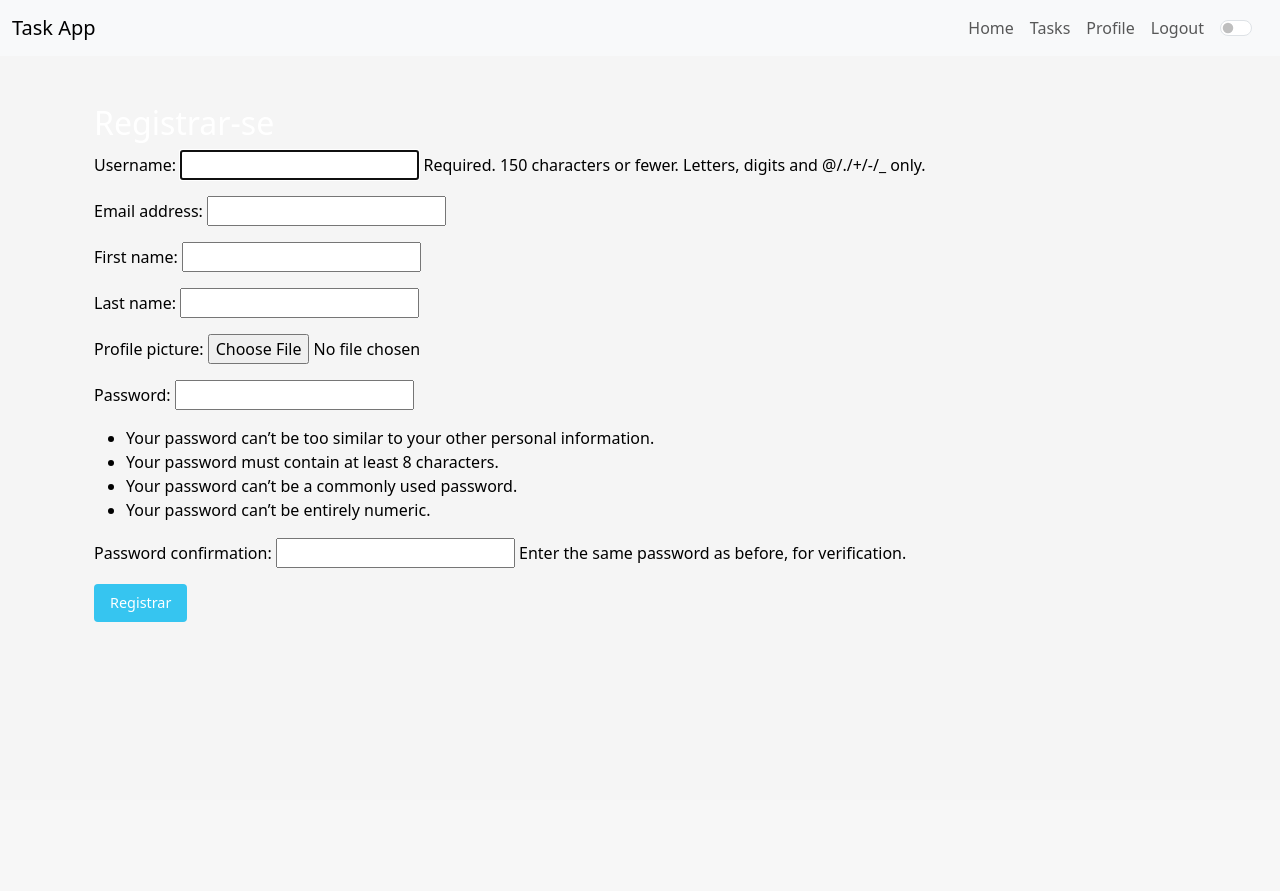
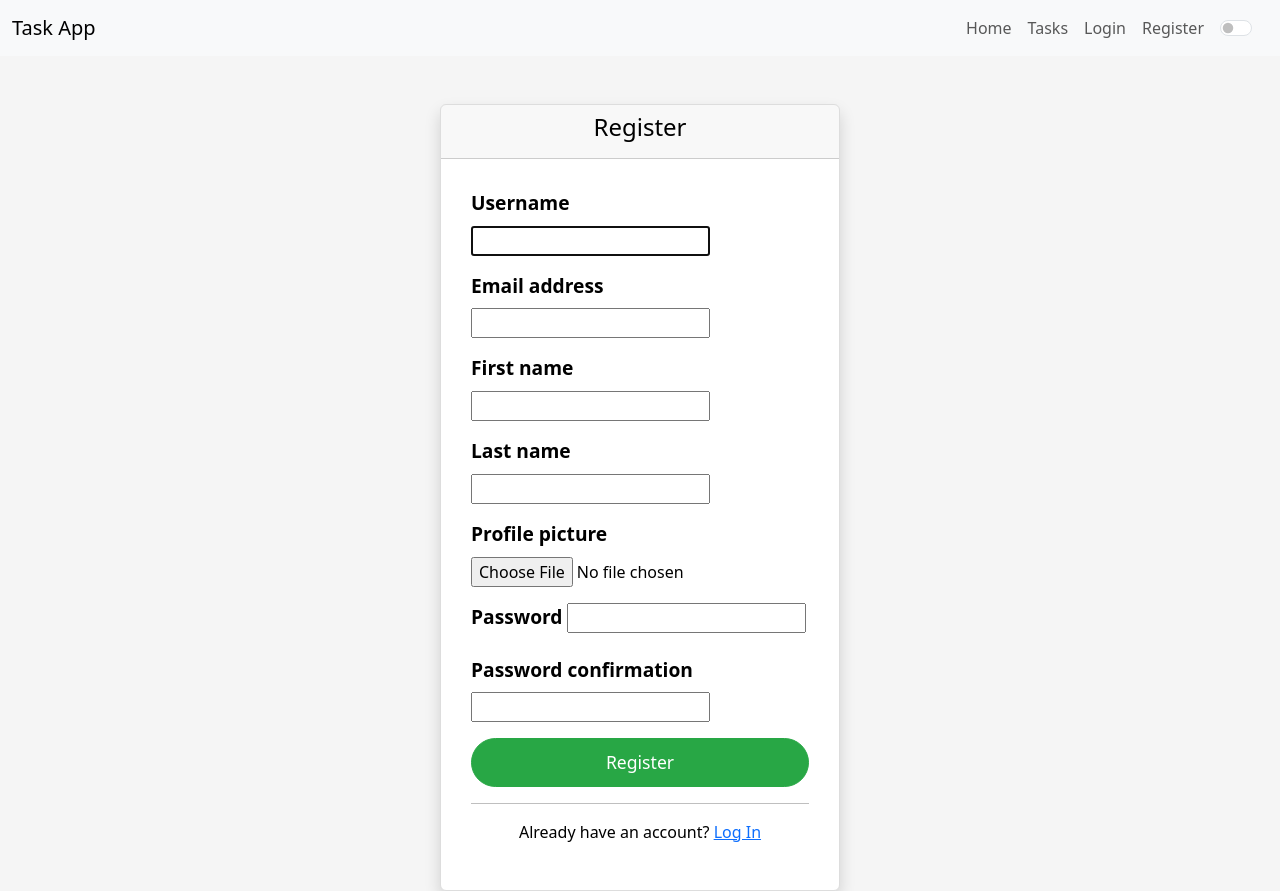
Before and after one commit to leolocatelli/Final-Project-Assessment-UCD, a Django app: page /accounts/register/ in a window 1280 px wide. Before the commit the page ends 622 px from the top, so only its background shows below. Run offline with Django 5.2, Linux system fonts and the light colour scheme; some web fonts are replaced.

Commit message:
login, logout and register implementation

```diff
--- a/accounts/templates/registration/register.html
+++ b/accounts/templates/registration/register.html
@@ -1,12 +1,29 @@
 {% extends 'base.html' %}
-
 {% block content %}
-<div class="container mt-5">
-    <h2>Registrar-se</h2>
-    <form method="POST" enctype="multipart/form-data">
-        {% csrf_token %}
-        {{ form.as_p }}
-        <button type="submit" class="btn btn-primary">Registrar</button>
-    </form>
+<div class="container mt-5 d-flex justify-content-center">
+    <div class="card card-theme shadow" style="width: 100%; max-width: 400px;">
+        <div class="card-header text-center">
+            <h4>Register</h4>
+        </div>
+        <div class="card-body">
+            <form method="POST" enctype="multipart/form-data">
+                {% csrf_token %}
+                {% for field in form %}
+                <div class="mb-3">
+                    <label class="form-label"><strong>{{ field.label }}</strong></label>
+                    {{ field }}
+                    {% if field.errors %}
+                    <div class="text-danger">{{ field.errors }}</div>
+                    {% endif %}
+                </div>
+                {% endfor %}
+                <button type="submit" class="btn btn-success w-100">Register</button>
+            </form>
+            <hr>
+            <p class="text-center">
+                Already have an account? <a href="{% url 'login' %}">Log In</a>
+            </p>
+        </div>
+    </div>
 </div>
 {% endblock %}
--- a/accounts/urls.py
+++ b/accounts/urls.py
@@ -4,8 +4,8 @@ from . import views
 
 
 urlpatterns = [
-    path('login/', auth_views.LoginView.as_view(), name='login'),
-    path('logout/', auth_views.LogoutView.as_view(), name='logout'),
+    path('login/', auth_views.LoginView.as_view(template_name='registration/login.html', next_page='task_list'), name='login'),
+    path('logout/', auth_views.LogoutView.as_view(next_page='home'), name='logout'),
     path('register/', views.register, name='register'),
     path('profile/', views.user_profile, name='user_profile'),
     path('profile/edit/', views.edit_profile, name='edit_profile'),
--- a/accounts/views.py
+++ b/accounts/views.py
@@ -10,8 +10,8 @@ def register(request):
         form = CustomUserCreationForm(request.POST, request.FILES)
         if form.is_valid():
             form.save()
-            messages.success(request, 'Sua conta foi criada com sucesso! Faça login para continuar.')
-            return redirect('login')
+            messages.success(request, 'Registration successful! Please log in.')
+            return redirect('login')  # Redireciona para a página de login
     else:
         form = CustomUserCreationForm()
     return render(request, 'registration/register.html', {'form': form})
--- a/task_management/static/css/custom.css
+++ b/task_management/static/css/custom.css
@@ -39,6 +39,21 @@ body .card-theme {
     color: #000;
     border: 1px solid #ddd;
 }
+
+body.dark-theme .card {
+    background-color: #333 !important;
+    color: #fff !important;
+}
+body.dark-theme .card-header {
+    background-color: #444 !important;
+    color: #ddd !important;
+}
+body.dark-theme .btn {
+    border-color: #666 !important;
+}
+
+
+
 /* Estilo dos cartões */
 .task-card {
     background-color: var(--card-background-color);
--- a/task_management/static/css/main.f855e6bc.css
+++ /dev/null
@@ -1,2 +0,0 @@
-body{-webkit-font-smoothing:antialiased;-moz-osx-font-smoothing:grayscale;font-family:-apple-system,BlinkMacSystemFont,Segoe UI,Roboto,Oxygen,Ubuntu,Cantarell,Fira Sans,Droid Sans,Helvetica Neue,sans-serif;margin:0}code{font-family:source-code-pro,Menlo,Monaco,Consolas,Courier New,monospace}.App{text-align:center}.App-logo{height:40vmin;pointer-events:none}@media (prefers-reduced-motion:no-preference){.App-logo{animation:App-logo-spin 20s linear infinite}}.App-header{align-items:center;background-color:#282c34;color:#fff;display:flex;flex-direction:column;font-size:calc(10px + 2vmin);justify-content:center;min-height:100vh}.App-link{color:#61dafb}@keyframes App-logo-spin{0%{transform:rotate(0deg)}to{transform:rotate(1turn)}}
-/*# sourceMappingURL=main.f855e6bc.css.map*/
--- a/task_management/templates/base.html
+++ b/task_management/templates/base.html
@@ -13,14 +13,12 @@
     <!-- Optional: seus próprios estilos -->
     <link href="{% static 'css/custom.css' %}" rel="stylesheet">
     <link href="https://fonts.googleapis.com/css2?family=Noto+Color+Emoji&display=swap" rel="stylesheet">
-
-
 </head>
 <body>
     <!-- Barra de Navegação -->
     <nav class="navbar navbar-expand-lg navbar-light bg-light">
         <div class="container-fluid">
-            <a class="navbar-brand" href="#">Task App</a>
+            <a class="navbar-brand" href="{% url 'home' %}">Task App</a>
             <button class="navbar-toggler" type="button" data-bs-toggle="collapse" data-bs-target="#navbarNav">
                 <span class="navbar-toggler-icon"></span>
             </button>
@@ -35,13 +33,29 @@
                         <a class="nav-link" href="{% url 'task_list' %}">Tasks</a>
                     </li>
 
+                    {% if user.is_authenticated %}
+                    <!-- Link para Profile e Logout quando o usuário está logado -->
                     <li class="nav-item">
                         <a class="nav-link" href="{% url 'user_profile' %}">Profile</a>
                     </li>
-                    <!-- Link para Logout -->
                     <li class="nav-item">
-                        <a class="nav-link" href="{% url 'logout' %}">Logout</a>
+                        <form method="post" action="{% url 'logout' %}" class="d-inline">
+                            {% csrf_token %}
+                            <button type="submit" class="nav-link" >
+                                Logout
+                            </button>
+                        </form>
                     </li>
+                    {% else %}
+                    <!-- Link para Login e Register quando o usuário não está logado -->
+                    <li class="nav-item">
+                        <a class="nav-link" href="{% url 'login' %}">Login</a>
+                    </li>
+                    <li class="nav-item">
+                        <a class="nav-link" href="{% url 'register' %}">Register</a>
+                    </li>
+                    {% endif %}
+
                     <!-- Botão de alternar tema -->
                     <li class="nav-item d-flex align-items-center m-2">
                         <div class="form-switch">
@@ -100,19 +114,4 @@
 
         console.log("Tema inicial:", savedTheme); // Debug no console
     });
-
-
-// Aplica o tema salvo no localStorage ao carregar a página
-document.addEventListener("DOMContentLoaded", function () {
-    const savedTheme = localStorage.getItem("theme") || "light";
-    const themeSwitch = document.getElementById("theme-switch");
-
-    if (savedTheme === "dark") {
-        document.documentElement.classList.add("dark-theme");
-        themeSwitch.checked = true; // Atualiza o estado do switch
-    }
-});
-
-
-
 </script>
--- a/task_management/urls.py
+++ b/task_management/urls.py
@@ -1,5 +1,3 @@
-
-from django.http import HttpResponse
 from django.contrib import admin
 from django.urls import path, include
 from . import views
@@ -7,16 +5,12 @@ from django.contrib.auth.views import LogoutView
 from django.conf import settings
 from django.conf.urls.static import static
 
-def home_view(request):
-    return HttpResponse("<h1>Bem-vindo à Task Management App</h1>")
-
 urlpatterns = [
     path('admin/', admin.site.urls),
     path('accounts/', include('accounts.urls')),
-    path('', home_view, name='home'),
+    path('', views.home_view, name='home'),  # Renderiza a view 'home_view'
     path('tasks/', include('tasks.urls')),
     path('logout/', LogoutView.as_view(), name='logout'),
-
 ]
 
 if settings.DEBUG:
--- a/task_management/views.py
+++ b/task_management/views.py
@@ -1,4 +1,4 @@
-from django.http import HttpResponse
+from django.shortcuts import render
 
-def hello_world(request):
-    return HttpResponse("Hello World!")
+def home_view(request):
+    return render(request, 'index.html')
```
Also changed, not shown: accounts/templates/accounts/logout.html (added, +11 -0 lines), accounts/templates/accounts/user_profile.html (+41 -12 lines), accounts/templates/registration/login.html (+11 -20 lines), task_management/templates/index.html (+10 -2 lines), 2 other files.
